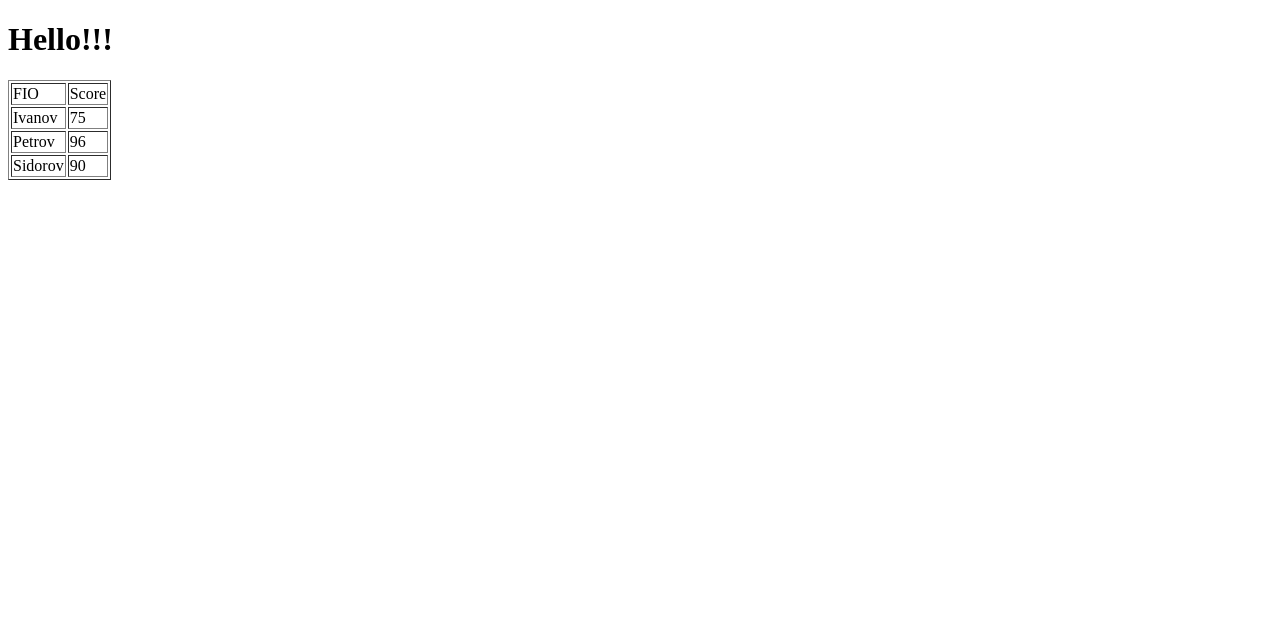
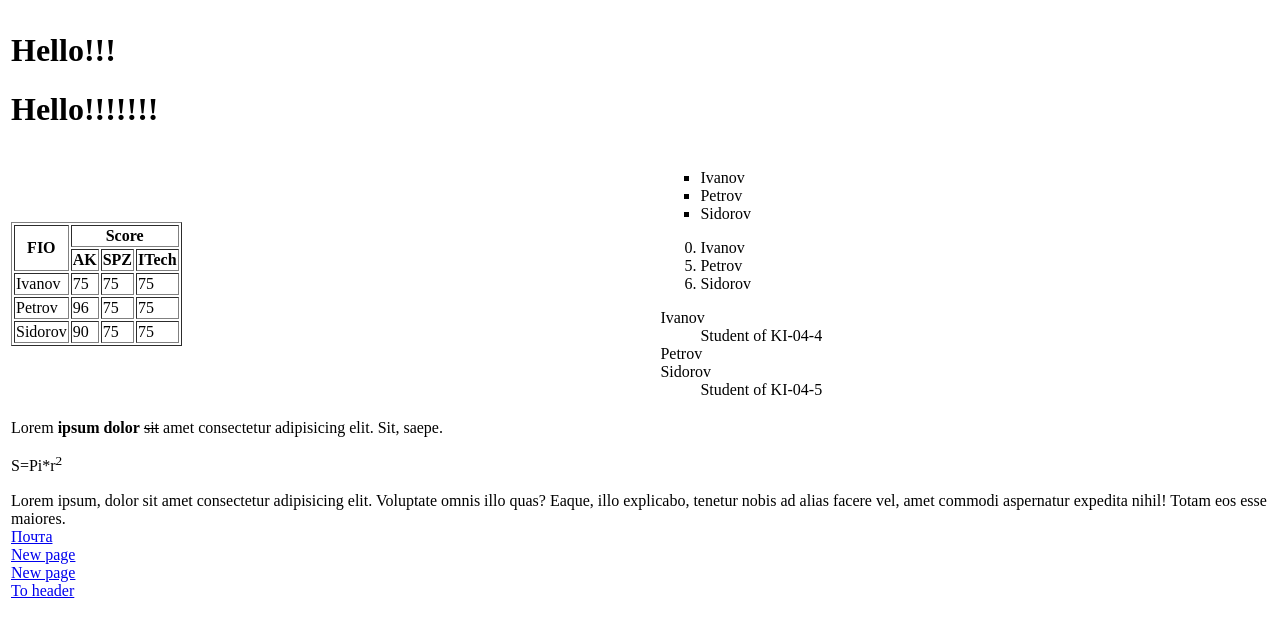
Before and after one commit to knureigs/kiukiu20, a plain HTML site: page index.html in a window 1280 px wide. Drawn offline with Linux system fonts and the light colour scheme.

Commit message:
update index

```diff
--- a/index.html
+++ b/index.html
@@ -1,30 +1,94 @@
 <!DOCTYPE html>
 <html lang="en">
 <head>
+    <base target="_blank">
     <meta charset="UTF-8">
     <meta http-equiv="X-UA-Compatible" content="IE=edge">
     <meta name="viewport" content="width=device-width, initial-scale=1.0">
     <title>KIUKIu-20</title>
 </head>
-<body>
+<body id="top">
+    <table>
+        <tr>
+            <td colspan="3">
                 <h1>Hello!!!</h1>
+                <h1>Hello!!!!!!!</h1>
+            </td>
+        </tr>
+        <tr>
+            <td>
                 <table border="1">
                     <tr>
-            <td>FIO</td>
-            <td>Score</td>
+                        <th rowspan="2">FIO</th>
+                        <th colspan="3">Score</th>
+                    </tr>
+                    <tr>
+                        <th>AK</th>
+                        <th>SPZ</th>
+                        <th>ITech</th>
                     </tr>
                     <tr>
                         <td>Ivanov</td>
+                        <td>75</td>
+                        <td>75</td>
                         <td>75</td>
                     </tr>
                     <tr>
                         <td>Petrov</td>
                         <td>96</td>
+                        <td>75</td>
+                        <td>75</td>
                     </tr>
                     <tr>
                         <td>Sidorov</td>
                         <td>90</td>
+                        <td>75</td>
+                        <td>75</td>
                     </tr>
                 </table>
+            </td>
+            <td>
+                <ul type="square">
+                    <li>Ivanov</li>
+                    <li>Petrov</li>
+                    <li>Sidorov</li>
+                </ul>
+                <ol start="0">
+                    <li>Ivanov</li>
+                    <li value="5">Petrov</li>
+                    <li>Sidorov</li>
+                </ol>
+
+                <dl>
+                    <dt>Ivanov</dt>
+                    <dd>Student of KI-04-4</dd>
+                    <dt>Petrov</dt>
+                    <dt>Sidorov</dt>
+                    <dd>Student of KI-04-5</dd>
+                </dl>
+            </td>
+        </tr>
+        <tr id="footer">
+            <td colspan="3">
+                <div>
+                    <span>Lorem</span> <b>ipsum</b> <strong>dolor</strong> <strike>sit</strike> amet consectetur adipisicing elit. Sit, saepe.
+                </div>
+                <p>
+                    S=Pi*r<sup>2</sup>
+                </p>
+                Lorem ipsum, dolor sit amet consectetur adipisicing elit. Voluptate omnis illo quas? Eaque, illo explicabo, tenetur nobis ad alias facere vel, amet commodi aspernatur expedita nihil! Totam eos esse maiores.
+                <br>
+                <a href="mailto:heorhii.ivashchenko@nure">Почта</a>
+                <br>
+                <a href="lab1.html">New page</a>
+                <br>
+                <a href="file:///D:/Programming/WorkspaceVSC/ITech1/kiukiu20/lab1.html" target="_self">New page</a>
+                <br>
+                <a href="#top" target="_self">To header</a>
+            </td>
+        </tr>
+    </table>
+
+
 </body>
 </html>
```
Lines whose indentation alone changed are shown as unchanged.
